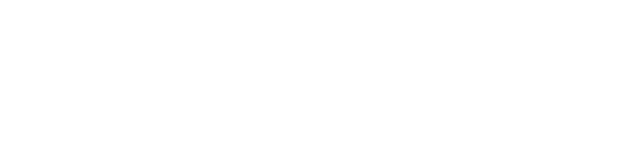
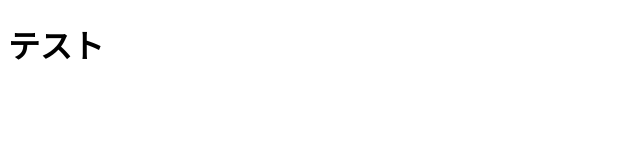
Before and after one commit to nobyn0312/gitpractice_3, a plain HTML site: page index.html in a window 1280 px wide. Shown: the whole page, without its empty margins (0-640 px from the left). Drawn offline with Linux system fonts and the light colour scheme.

Commit message:
indexを追加

```diff
--- a/index.html
+++ b/index.html
@@ -7,6 +7,6 @@
   <title>Document</title>
 </head>
 <body>
-
+  <header><h1>テスト</h1></header>
 </body>
 </html>
```
